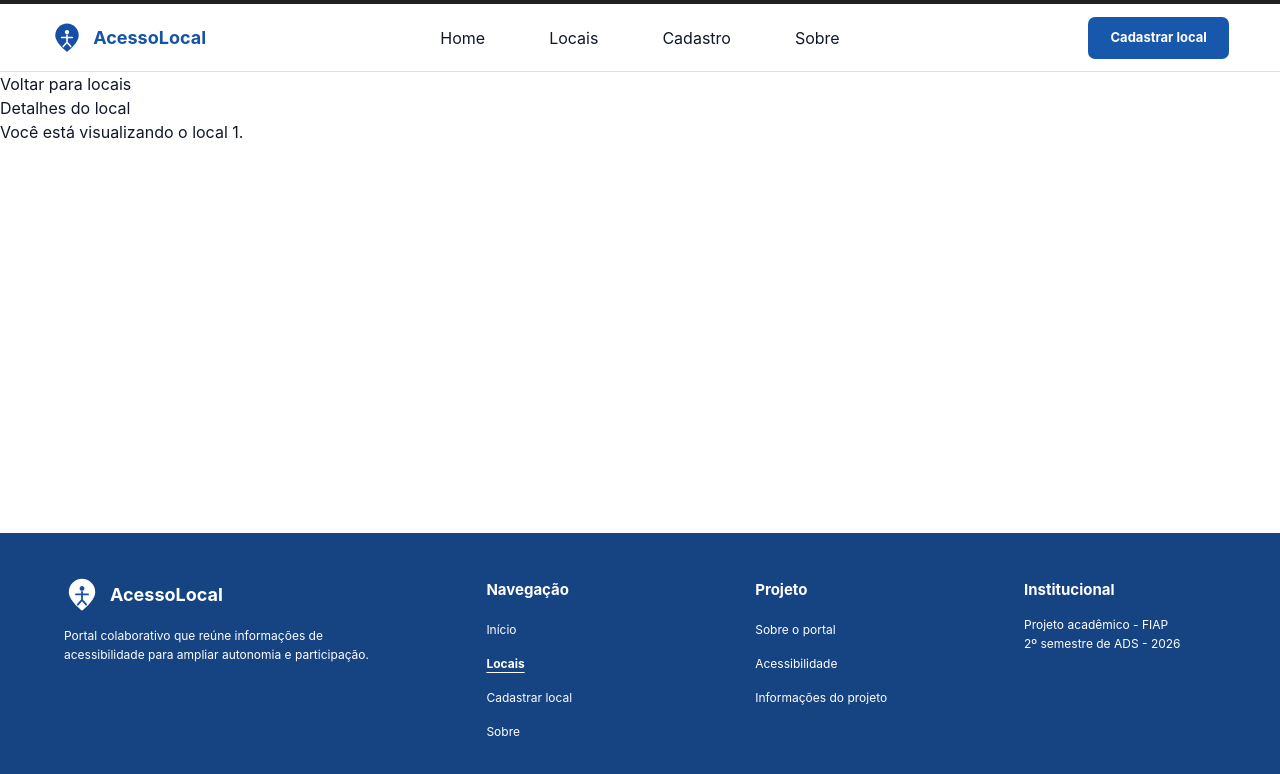
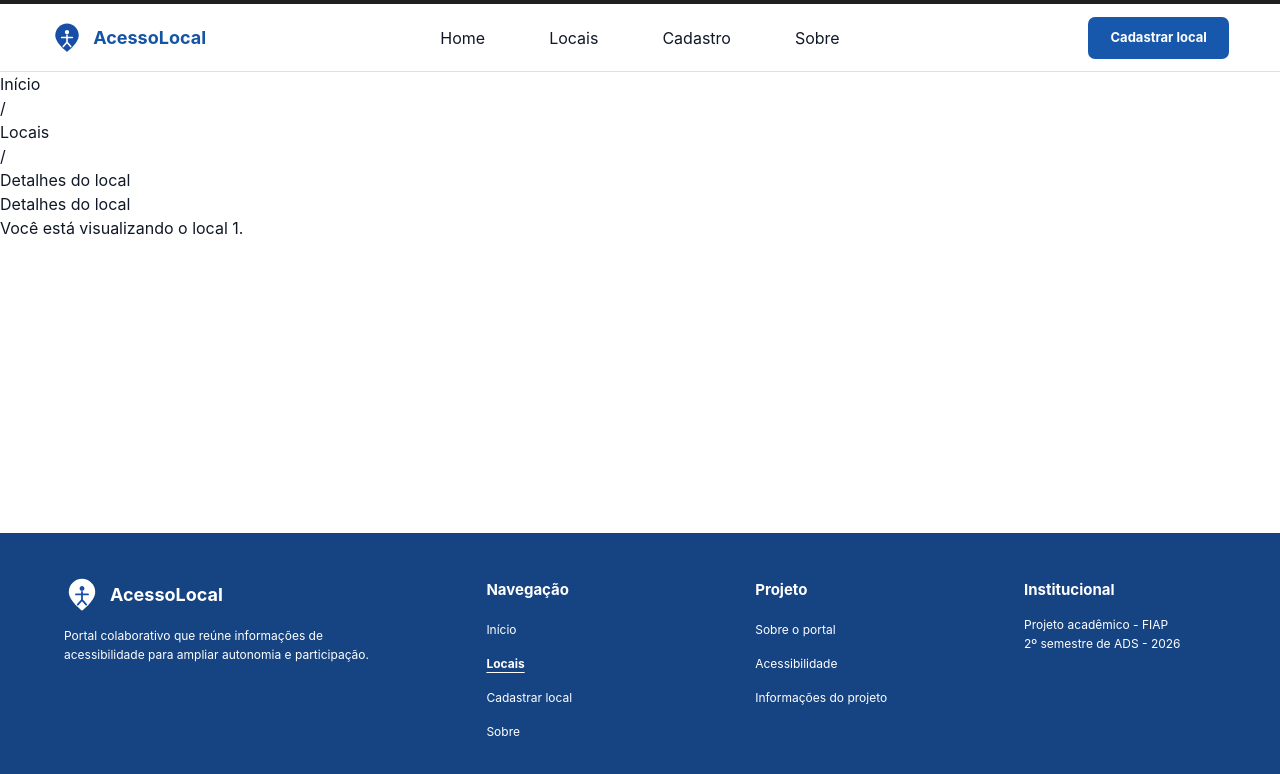
Before and after one commit to 1TDSPw-26/portal-locais-acessiveis, a React (Vite) app: page /locais/1 in a window 1280 px wide. Shown: the top 774 px of the page. Built offline with nearby package versions, Linux system fonts and the light colour scheme.

Commit message:
feat: adicionar breadcrumb ao detalhe do local.

```diff
--- a/src/pages/Locais/Detalhe.tsx
+++ b/src/pages/Locais/Detalhe.tsx
@@ -5,15 +5,29 @@ function Detalhe() {
 
   return (
     <section>
-      <Link to="/locais">
-        Voltar para locais
-      </Link>
+      <nav aria-label="Breadcrumb">
+        <ol>
+          <li>
+            <Link to="/">Início</Link>
+          </li>
+
+          <li aria-hidden="true">/</li>
+
+          <li>
+            <Link to="/locais">Locais</Link>
+          </li>
+
+          <li aria-hidden="true">/</li>
+
+          <li aria-current="page">
+            Detalhes do local
+          </li>
+        </ol>
+      </nav>
 
       <h2>Detalhes do local</h2>
 
-      <p>
-        Você está visualizando o local {id}.
-      </p>
+      <p>Você está visualizando o local {id}.</p>
     </section>
   )
 }
```
